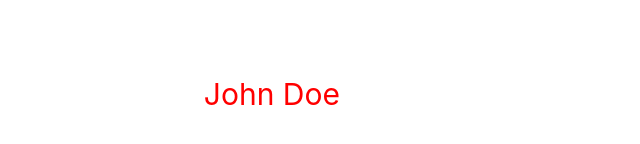
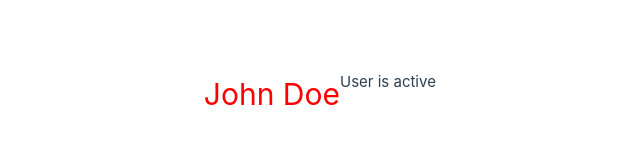
Before and after one commit to ssaannzzhhiikk/VueJS-Course, a Vue app in the folder vue-crash/: page / in a window 1280 px wide. Shown: the part 306-450 px from the top of the page, without its empty margins (300-940 px from the left). Built offline with nearby package versions, Linux system fonts and the light colour scheme.

Commit message:
Ability to show status in object

```diff
--- a/vue-crash/src/App.vue
+++ b/vue-crash/src/App.vue
@@ -2,7 +2,8 @@
 export default {
   data () {
     return {
-      name: "John Doe"
+      name: "John Doe",
+      status: true,
     }
   }
 }
@@ -10,6 +11,7 @@ export default {
 
 <template>
   <h1> {{ name }} </h1>
+  <p v-if="status"> User is active</p>
 </template>
 
 <style scoped>
```
